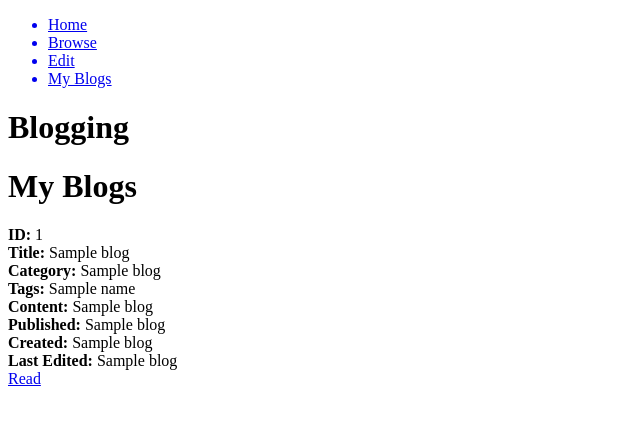
After one commit to mochimogu/Backend_Practice, a Flask app: page /myBlogs in a window 1280 px wide. The commit adds this page. Shown: the top 425 px of the page, without its empty margins (0-640 px from the left). Run offline with Flask 3, Linux system fonts and the light colour scheme; a database or web service that is not in the repository returns one stand-in record (values such as "Sample title"); some libraries are stand-ins or nearby versions.

Commit message:
finished a lot, need to finish displaying the whole blog

```diff
--- a/database.py
+++ b/database.py
@@ -0,0 +1,130 @@
+import psycopg2
+import os
+from psycopg2.pool import ThreadedConnectionPool
+from psycopg2.extras import DictCursor
+from contextlib import contextmanager
+from flask import Flask, jsonify, json
+
+pool = None
+
+def setup():
+    global pool
+    DATABASE_URL = os.environ['DATABASE_URL']
+    pool = ThreadedConnectionPool(1, 100, dsn=DATABASE_URL, sslmode='require')
+
+setup()
+
+@contextmanager
+def get_db_connection():
+    try:
+        connection = pool.getconn()
+        yield connection
+    finally:
+        pool.putconn(connection)
+
+@contextmanager
+def get_db_cursor(commit=False):
+    with get_db_connection() as connection:
+      cursor = connection.cursor(cursor_factory=DictCursor)
+      try:
+          yield cursor
+          if commit:
+              connection.commit()
+      finally:
+          cursor.close()
+#============================================
+def createTable():
+    with get_db_cursor(True) as cur:
+        query = """
+        CREATE TABLE blogs (
+            ID SERIAL PRIMARY KEY,
+            TITLE VARCHAR(256),
+            CAT TEXT,
+            TAGS TEXT [],
+            CONTENT TEXT,
+            PUBLISHED BOOLEAN DEFAULT FALSE,
+            CREATED TIMESTAMP NOT NULL DEFAULT CURRENT_TIMESTAMP,
+            LASTEDIT TIMESTAMP NOT NULL DEFAULT CURRENT_TIMESTAMP
+        )"""
+        cur.execute(query)
+
+
+# createTable()
+def selectAllBlog():
+    with get_db_cursor(True) as cur:
+        query = "SELECT * FROM blogs"
+
+        cur.execute(query)
+
+        results = cur.fetchall()
+
+        return results
+
+# print(selectAllBlog())
+
+def saveBlog(data):
+    with get_db_cursor(True) as cur:
+        query = """
+            INSERT INTO blogs (TITLE, CAT, TAGS, CONTENT)
+            VALUES (%s, %s, %s, %s)
+        """
+        cur.execute(query, (data['title'], data['category'], data['tags'], json.dumps(data['delta'])))
+
+        print('insert successfully')
+
+        return 0
+
+def selectBlogsByPublished():
+    with get_db_cursor(True) as cur:
+        query = """SELECT * FROM blogs WHERE PUBLISHED = True"""
+        cur.execute(query)
+
+        results = cur.fetchall()
+
+        return results
+
+def selectBlogsByID(id):
+    with get_db_cursor(True) as cur:
+        query = """SELECT * FROM blogs WHERE id = %s;"""
+
+        cur.execute(query, (id))
+
+        results = cur.fetchall()[0]
+        print(results)
+
+        if(results == None):
+            print('error')
+        else:
+            return results
+
+def updateBlog(data):
+    with get_db_cursor(True) as cur:
+
+        query = """
+            UPDATE blogs
+            SET TITLE = %s,
+            CAT = %s,
+            TAGS = %s,
+            CONTENT = %s,
+            LASTEDIT = CURRENT_TIMESTAMP
+            WHERE ID = %s
+        """
+
+        cur.execute(query, (data['title'], data['category'], data['tags'], json.dumps(data['delta']), data['id']))
+
+        print("update successfully")
+
+        return 0
+
+def publishBlog(data):
+    with get_db_cursor(True) as cur:
+
+        query = """
+            UPDATE blogs
+            SET CONTENT = %s, PUBLISHED = True
+            WHERE ID = %s
+        """
+
+        cur.execute(query, (data['delta'], data['id']))
+
+        return 0
--- a/schema.sql
+++ b/schema.sql
@@ -5,7 +5,7 @@ CREATE TABLE blogUsers (
     UPASS TEXT
 )
 
-CREATE TABLE blog (
+CREATE TABLE blogs (
     ID SERIAL PRIMARY KEY,
     TITLE VARCHAR(256),
     CAT TEXT,
@@ -14,5 +14,4 @@ CREATE TABLE blog (
     PUBLISHED BOOLEAN DEFAULT FALSE,
     CREATED TIMESTAMP NOT NULL DEFAULT CURRENT_TIMESTAMP,
     LASTEDIT TIMESTAMP NOT NULL DEFAULT CURRENT_TIMESTAMP
-
 )
--- a/server.py
+++ b/server.py
@@ -1,14 +1,103 @@
-from flask import Flask, render_template
+from flask import Flask, render_template, jsonify, request, json, redirect, url_for
+import database
+
+app = Flask(__name__, static_folder='static')
 
 
-app = Flask(__name__, static_folder='templates')
+database.setup()
+
+@app.route('/')
+def start():
+    return render_template("app.html"), 200
+
+#THIS WILL GENERATE THE BLOG AS A NEW OR STILL EDITING
+@app.route('/edit')
+def edit():
+
+    return render_template("editBlog.html", existed=False) , 200
+
+@app.route('/edit/<id>', methods=["GET"])
+def editById(id):
+
+    return render_template("editBlog.html", existed=True) , 200
+
+# THIS WILL GENERATE THE BLOG AND DISPLAY IT AS READ ONLY
+@app.route('/read')
+def read():
+    return render_template("readBlog.html"), 200
+
+
+@app.route('/read/<title>', methods=["GET", "POST"])
+def readBlog():
 
 
 
-@app.route('/')
-def start():
-    return render_template("app.html")
+    return render_template("readBlog.html"), 200
 
+#THIS WILL GENERATE A BUNCH OF BLOGS FOR USER TO CLICK TO READ
+@app.route('/browse', methods=["GET"])
+def browse():
+
+    blogs = database.selectBlogsByPublished()
+
+    return render_template("browse.html", data=blogs), 200
+
+@app.route('/myBlogs')
+def userBlogs():
+
+    blogs = database.selectAllBlog()
+
+
+    return render_template("userBlogs.html", data=blogs), 200
+# ====================================================================
+@app.route('/saveBlog', methods=["POST", "GET"])
+def saveBlog():
+
+    if(request.is_json):
+        data = request.get_json()
+        print(data)
+
+        database.saveBlog(data)
+        # print(database.selectAllBlog())
+
+    return render_template("editBlog.html")
+
+@app.route('/api/edit/<id>', methods=["POST", "GET"])
+def apiEdit(id):
+
+    print(id)
+    blog = database.selectBlogsByID(id)
+
+    sending = {
+        'id' : blog[0],
+        'title' : blog[1],
+        'category' : blog[2],
+        'tags' : blog[3],
+        'delta' : json.loads(blog[4])
+    }
+
+    return jsonify(sending)
+
+@app.route('/api/update/<id>', methods=["POST", "GET"])
+def updateBlog(id):
+
+    if(request.is_json):
+        data = request.get_json()
+        print(data)
+
+        database.updateBlog(data)
+
+    return render_template("editBlog.html", existed=True) , 200
+
+@app.route('/api/published/<id>', methods=["POST", "GET"])
+def pushlishBlog(id):
+    if(request.is_json):
+        data = request.get_json()
+        print(data)
+
+        database.publishBlog(data)
+
+    return render_template("editBlog.html", existed=True) , 200
 
 
 if __name__ == "__main__":
--- /dev/null
+++ b/static/css/editor.css
@@ -0,0 +1,27 @@
+
+
+.blogContainer {
+
+    display: flex;
+    flex-direction: column;
+    justify-content: space-between;
+    margin: auto;
+    margin-left: 10%;
+    margin-right: 10%;
+    width: 100%;
+
+}
+.blogHeader {
+    display: flex;
+    justify-content: space-between;
+    width: 80%;
+}
+
+
+#editorContainer {
+
+    width: 80%;
+    height: 500px;
+    margin-top: 20px;
+    margin-bottom: 5%;
+}
--- /dev/null
+++ b/static/js/main.js
@@ -0,0 +1,11 @@
+
+
+function viewBlog(e) {
+
+    console.log(e)
+
+    window.localStorage.setItem('index', e);
+
+    window.location.href = `/edit/${e}`
+
+}
--- a/templates/app.html
+++ b/templates/app.html
@@ -6,11 +6,16 @@
     <!--QUILL JS-->
     <link href="https://cdn.jsdelivr.net/npm/quill@2.0.2/dist/quill.snow.css" rel="stylesheet" />
     <script src="https://cdn.jsdelivr.net/npm/quill@2.0.2/dist/quill.js"></script>
+    <link href="{{ url_for('static', filename="/css/editor.css")}}" rel="stylesheet"/>
+    <script defer src="{{ url_for('static', filename='/js/main.js') }}"></script>
     <title>Blogging</title>
 </head>
 <body>
     {% include "nav.html" %}
     <h1>Blogging</h1>
-
+    <div>
+        {% block content %}
+        {% endblock content %}
+    </div>
 </body>
 </html>
--- a/templates/nav.html
+++ b/templates/nav.html
@@ -1,7 +1,10 @@
 {% block navbar %}
     <div>
-        navbar
-
-
+        <ul>
+            <a href='/'><li>Home</li></a>
+            <a href='/browse'><li>Browse</li></a>
+            <a href='/edit'><li>Edit</li></a>
+            <a href='/myBlogs'><li>My Blogs</li></a>
+        </ul>
     </div>
 {% endblock navbar %}
--- /dev/null
+++ b/templates/userBlogs.html
@@ -0,0 +1,30 @@
+{% extends "app.html" %}
+
+
+{% block content %}
+<div>
+    <h1>My Blogs</h1>
+    {% for elem in data %}
+        <div>
+            <div>
+                <strong>ID:</strong> {{ elem[0] }}<br>
+                <strong>Title:</strong> {{ elem[1] }}<br>
+                <strong>Category:</strong> {{ elem[2] }}<br>
+                <strong>Tags:</strong> {{ elem[3] | join(', ') }}<br>
+                <strong>Content:</strong> {{ elem[4] }}<br>
+                <strong>Published:</strong> {{ elem[5] }}<br>
+                <strong>Created:</strong> {{ elem[6] }}<br>
+                <strong>Last Edited:</strong> {{ elem[7] }}<br>
+            </div>
+            <div>
+                {% if elem[5] == False %}
+                    <input type="button" value="View" id="viewButton" onclick="viewBlog({{ elem[0] }})"/>
+                {% else %}
+                    <a href="{{ url_for('read', title= elem[1])}}">Read</a>
+                {% endif %}
+            </div>
+        </div>
+    {% endfor %}
+</div>
+
+{% endblock content %}
```
Also changed, not shown: static/js/editor.js (added, +173 -0 lines), templates/browse.html (+29 -0 lines), templates/editBlog.html (added, +42 -0 lines), templates/readBlog.html (added, +8 -0 lines), templates/blog.html (deleted), 3 other files.
